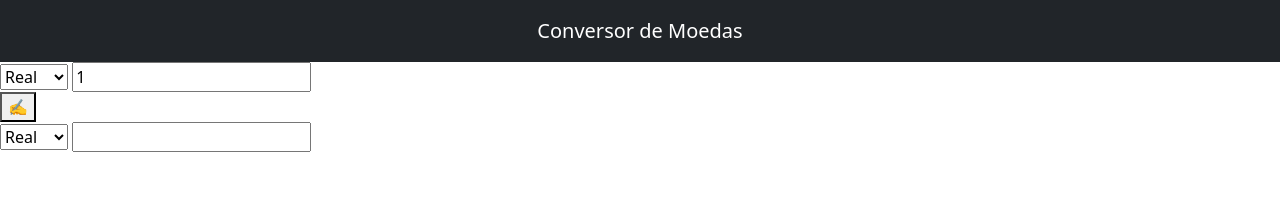
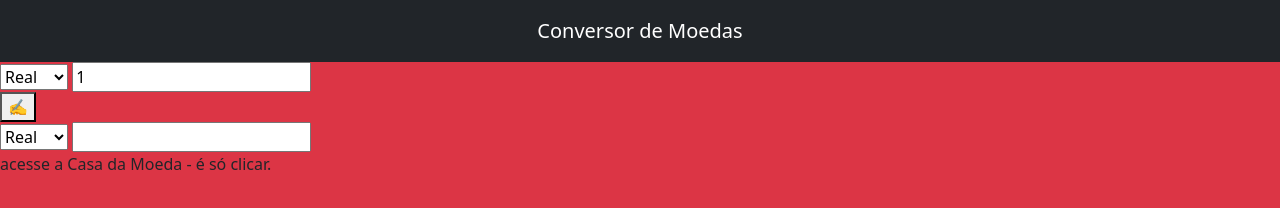
Before and after one commit to AfonsoAmorim/apiMoedasJavascript, a plain HTML site: page index.html in a window 1280 px wide. Drawn offline with nearby package versions, Linux system fonts and the light colour scheme; no server answers.

Commit message:
modificando layout

```diff
--- a/index.html
+++ b/index.html
@@ -10,7 +10,7 @@
 
     <title>Cotação - Moedas</title>
   </head>
-  <body>
+  <body class="d-flex flex-column bg-danger">
 
 
 
@@ -23,7 +23,7 @@
     </nav>
 
 
-    <main>
+    <main >
     <span id="tax_info"></span>
     <div>
         <select name="" id="from_currency"></select>
@@ -37,11 +37,9 @@
 </main>
 
 
-
-
-
-
-
+  <footer class="">
+    <p>acesse a Casa da Moeda - é só clicar.</p>
+  </footer>
 
 
 
```
